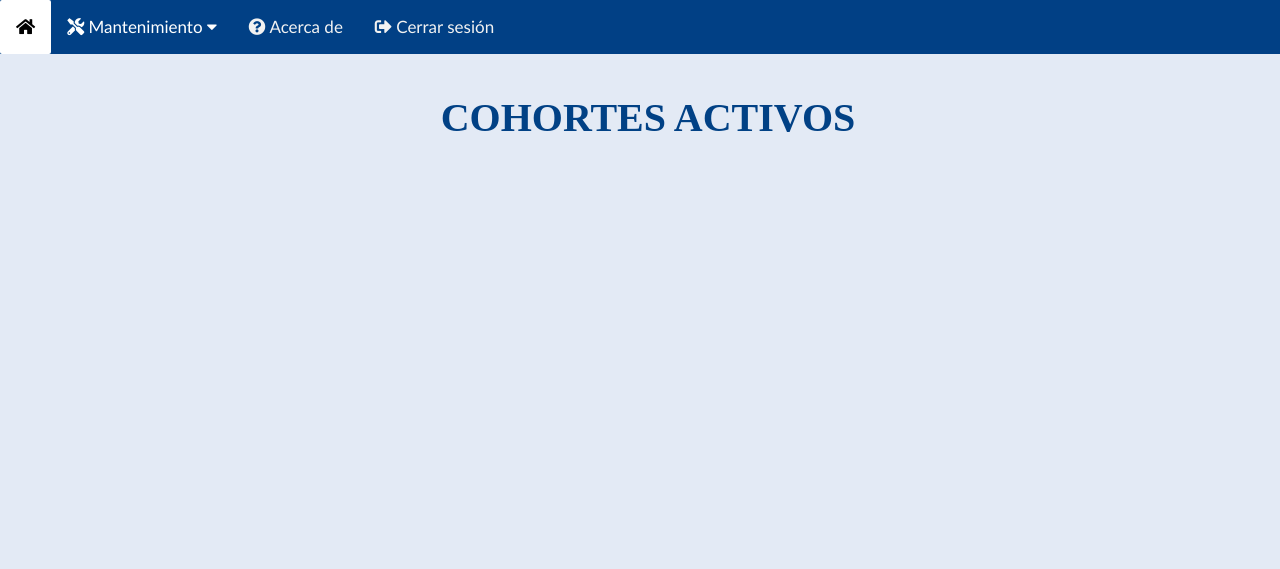
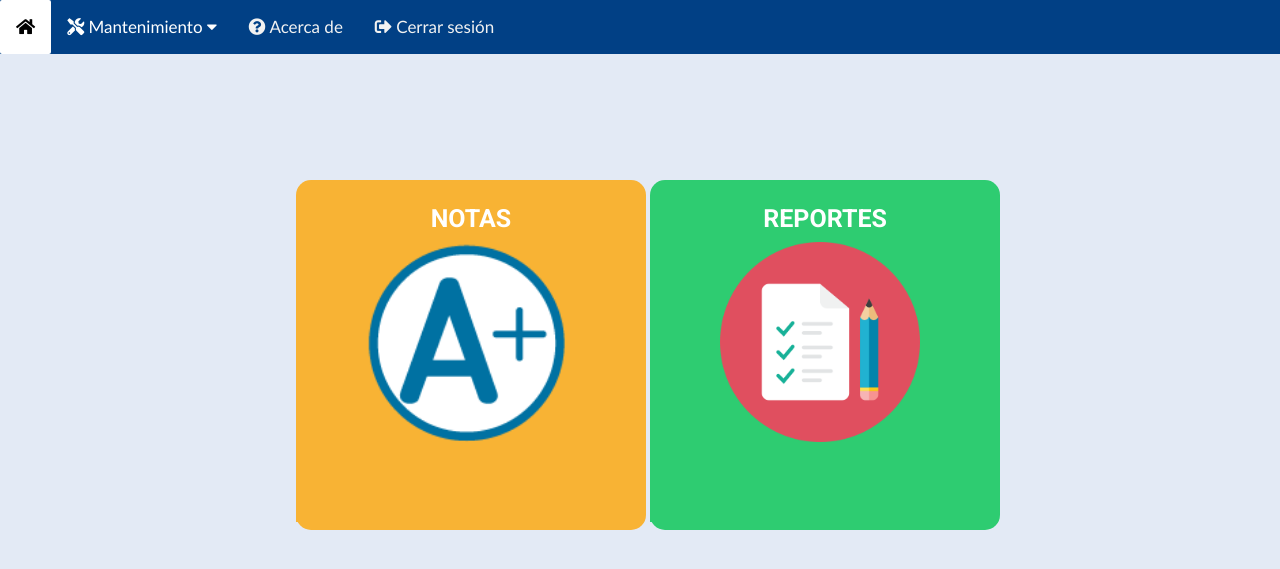
Before and after one commit to danielM9521/Notas_HVT, a PHP site: page /home.php in a window 1280 px wide. Shown: the top 569 px of the page. Run offline with PHP 8.4, Linux system fonts and the light colour scheme; data that the repository does not hold is empty; some libraries are stand-ins or nearby versions.

Commit message:
menu inicio

```diff
--- a/home.php
+++ b/home.php
@@ -1,6 +1,84 @@
 <?php include("header.php");?>
 <link rel="stylesheet" href="./views/css/style.css">
 
+
+<style>
+
+
+
+.carre_couleur
+{
+  margin-top: 10%;
+  width:350px;
+  height: 350px;
+  display: inline-block;
+  position: relative;
+  border-radius:15px;
+
+
+}
+.base_hov .retract
+{
+  -webkit-transition: all 200ms ease-in;
+  -webkit-transform-origin: 50% 20%;
+  -webkit-transform: scale(1);
+  -moz-transition: all 200ms ease-in;
+  -moz-transform-origin: 50% 20%;
+  -moz-transform: scale(1);
+  -ms-transition: all 200ms ease-in;
+  -ms-transform-origin: 50% 20%;
+  -ms-transform: scale(1);
+  transition: all 200ms ease-in;
+  transform-origin: 50% 20%;
+  transform: scale(1);
+  width:200px;
+  height: 280px;
+  position: absolute;
+  z-index: 2;
+  left:0;
+}
+.base_hov:hover .retract
+{
+  -webkit-transition: all 200ms ease-in;
+  -webkit-transform: scale(0.6);
+  -moz-transition: all 200ms ease-in;
+  -moz-transform: scale(0.6);
+  -ms-transition: all 200ms ease-in;
+  -ms-transform: scale(0.6);
+  transition: all 200ms ease-in;
+  transform: scale(0.6);
+}
+.acced
+{
+  width: 180px;
+  padding:10px;
+
+  bottom:0;
+  position:absolute;
+  z-index: 1;
+  text-align: left;
+}
+.big_acced
+{
+  color:#ffffff;
+  font-size:25px;
+  font-weight: 700;
+  font-family:'Roboto';
+}
+.middle_acced
+{
+  color:#ffffff;
+  font-size:15px;
+  font-weight: 400;
+  font-family:'Roboto';
+}
+img {
+  margin-left:35%;
+  width:200px !important;
+  height: 200px !important;
+}
+
+</style>
 <body>
 
 	<div class="topnav" id="myTopnav">
@@ -32,38 +110,73 @@
 
 		<!------ Include the above in your HEAD tag ---------->
 		<form method="post">
-		<link rel="stylesheet" href="views/css/menu.css">
-		<h1 class="text-center">COHORTES ACTIVOS</h1>
-		<div class="container">
+
+
+
+		<!--<div class="container">
 			<div class="row">
-				<?php
+				<?php/*
                         include_once("./controllers/cohorte_controller_2.php");
             $cc = new cohorte_controller_2();
             $cohortes = $cc->findAllActives();
             foreach ($cohortes as $cohorte) {
-                ?>
-				<!--team-1-->
+               */ ?>
+
 				<div class="col-lg-4">
 					<div class="our-team-main">
 						<div class="team-front">
-							<h2 class="cursocard"><?php echo $cohorte->getId_curso(); ?>
+							<h2 class="cursocard"><?php// echo $cohorte->getId_curso(); ?>
 							</h2><br><br>
-							<input type="hidden" name="nombre_cohorte" value="<?php echo $cohorte->getNombre(); ?>">
-							<p class="cohortecard"><?php echo $cohorte->getNombre(); ?>
+							<input type="hidden" name="nombre_cohorte" value="<?php// echo $cohorte->getNombre(); ?>">
+							<p class="cohortecard"><?php //echo $cohorte->getNombre(); ?>
 							</p>
 						</div>
 						<div class="team-back"><br><br><br>
-								<a href="./views/registro_nota.php?id_cohorte=<?php echo $cohorte->getId_cohorte(); ?>"
+								<a href="./views/registro_nota.php?id_cohorte=<?php// echo $cohorte->getId_cohorte(); ?>"
 									class="btn btn-primary">Registrar Notas</a>
 								<a href="" class="btn btn-secondary">Ver Notas</a>
 							</span>
 						</div>
 					</div>
 				</div>
-				<!--team-1-->
+
 				<?php
-            }
+            //}
         ?>
+
+
+		-->
+
+		<link href='https://fonts.googleapis.com/css?family=Roboto:100,400,300,500,700' rel='stylesheet' type='text/css'>
+
+<div align="center" class="fond">
+
+    <div class="carre_couleur base_hov" style="background-color:#f8b334;">
+    <BR>
+    <h2  class="big_acced">NOTAS</h2>
+      <div class="retract" style="background-color:#f8b334;"><img src="views/images/calificacion.png"></div>
+      <div class="acced">
+        <a  href=" " class="big_acced" style="color:#f39c12;">REGISTAR</a>
+		<a  href=" " class="big_acced" style="color:#f39c12;">EDITAR</a>
+
+      </div>
+    </div>
+    <div class="carre_couleur base_hov" style="background-color:#2ecc71;">
+    <BR>
+    <h2  class="big_acced">REPORTES</h2>
+      <div class="retract" style="background-color:#2ecc71;"><img src="views/images/reporte.png"></div>
+      <div class="acced">
+	  <a  href=" " class="big_acced" style="color:#27ae60;">COHORTES</a>
+	  <a  href=" " class="big_acced" style="color:#27ae60;">ALUMNOS</a>
+
+      </div>
+    </div>
+
+
+
+
+
+</div>
 		</form>
 </body>
 
--- a/views/acerca_de.php
+++ b/views/acerca_de.php
@@ -13,7 +13,7 @@ figure.snip0015 {
   margin: 10px;
   min-width: 220px;
   max-width: 330px;
-  max-height: 600px;
+  max-height: 500px;
   width: 100%;
   background: #000000;
   text-align: center;
@@ -144,7 +144,7 @@ figure.snip0015:hover figcaption::before {
 	<img src="./images/2.jpg" alt="sample39"/>
 	<figcaption>
   <h2 class="texto"><span>Desarrollador</span></h2>
-		<p class="texto">Gabriela Menéndez</p>
+		<p class="texto">Gabriela Nathalie Menéndez</p>
     <p>gabriela.menendez@proyectosfgk.org</p>
 		<a href="#"></a>
 	</figcaption>
```
Also changed, not shown: views/images/calificacion.png (added), views/images/nota.png (added), views/images/notas.png (added), views/images/reporte.png (added), views/images/reportes.jpg (added).
